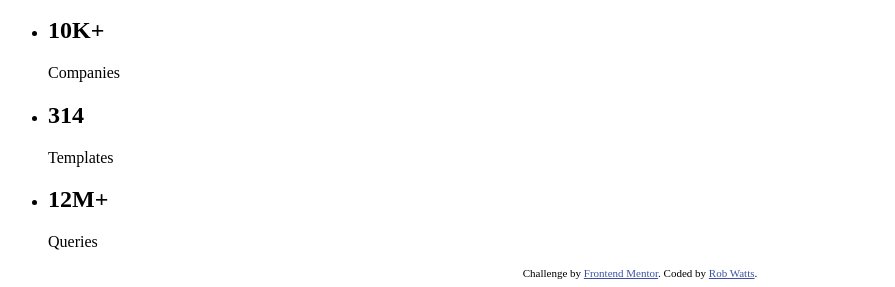
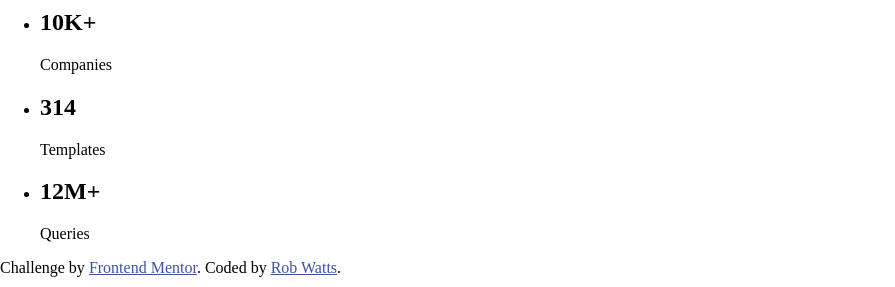
Before and after one commit to robinwatts96/stats-preview-card-component-main, a plain HTML site: page index.html in a window 1280 px wide. Shown: the part 593-880 px from the top of the page, without its empty margins (0-895 px from the left). Drawn offline with Linux system fonts and the light colour scheme.

Commit message:
Update styles.css

```diff
--- a/styles.css
+++ b/styles.css
@@ -1,7 +1,16 @@
+body,
+html {
+    margin: 0;
+}
+
+
+
 /* img */
 .desktop {
     display: none;
 }
+
+.mobile
 
 /* Attribution */
 .attribution {
```
